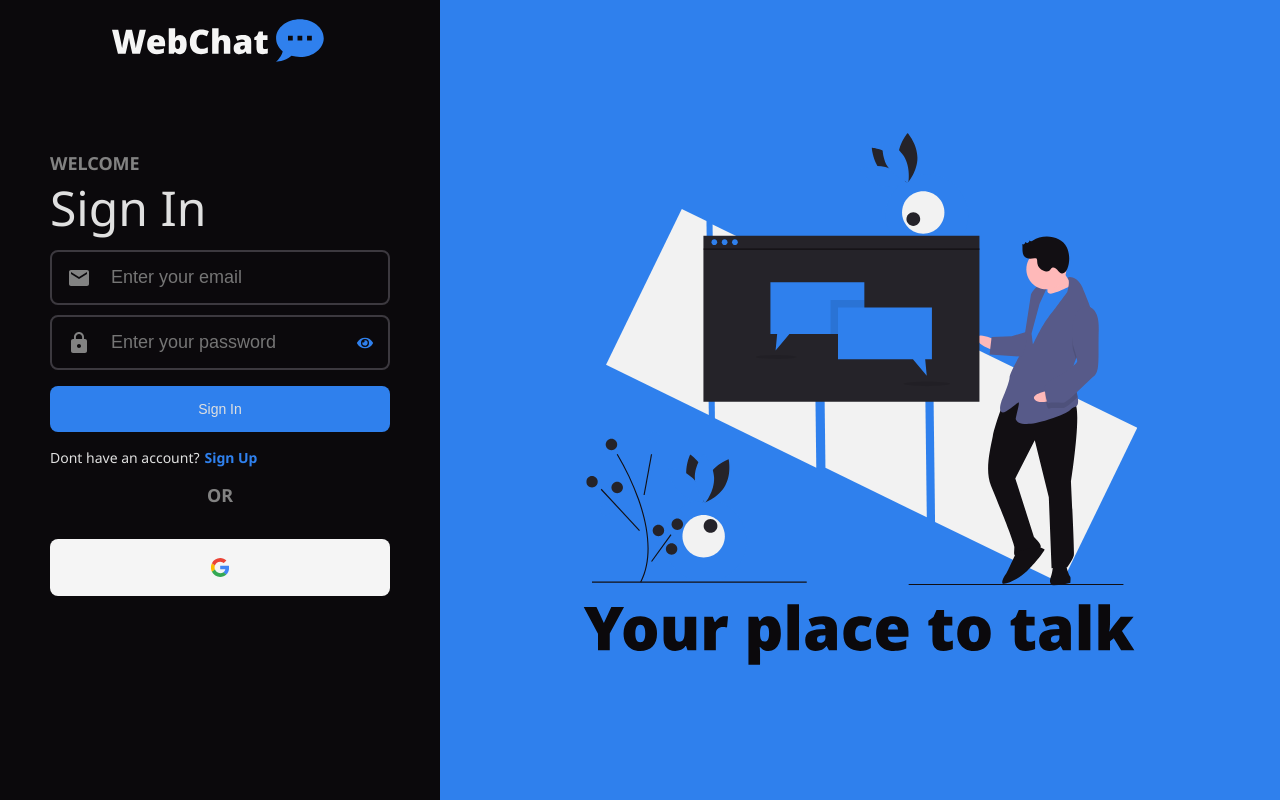
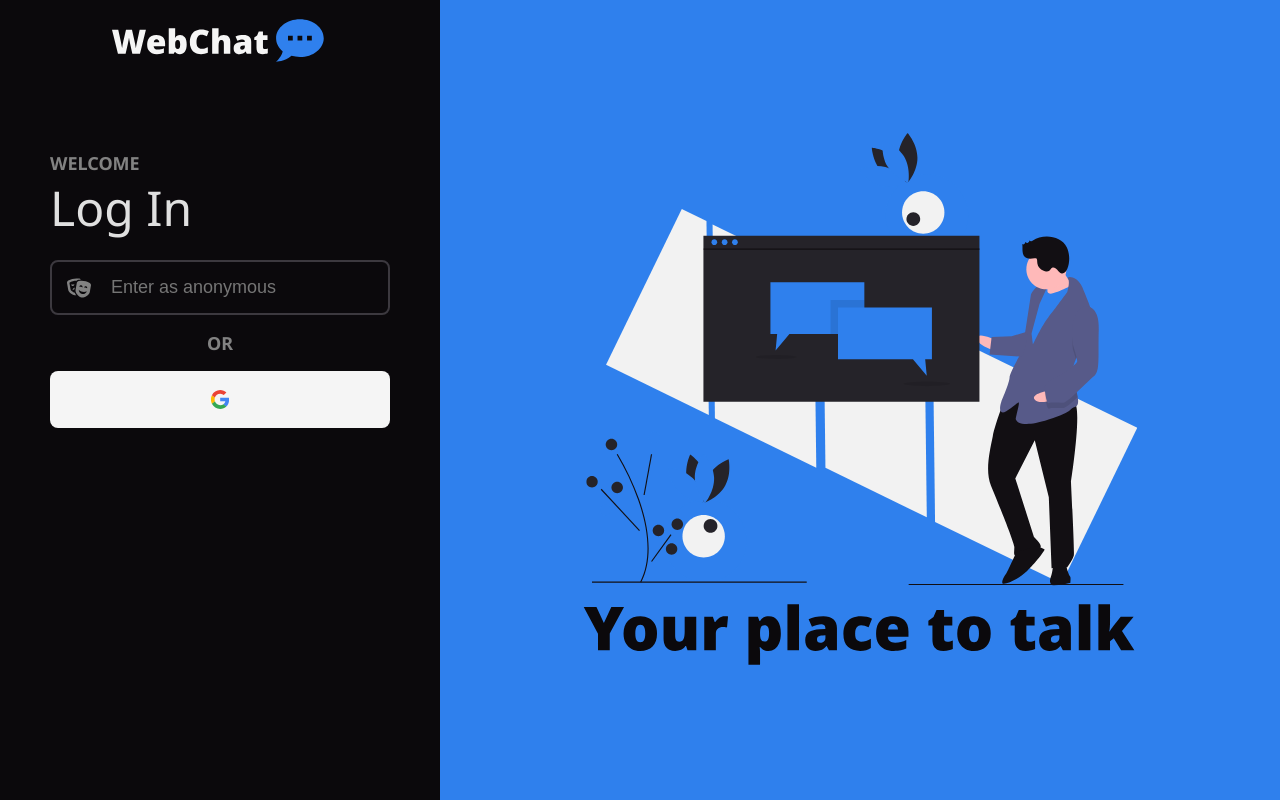
Before and after one commit to justinraydev/react-chat, a React (Create React App) app: page / in a window 1280 px wide. Built offline with nearby package versions, Linux system fonts and the light colour scheme.

Commit message:
feat(signin): removed email and password inputs, now you can login as anonymous or with google

```diff
--- a/src/components/Button/styles.ts
+++ b/src/components/Button/styles.ts
@@ -10,7 +10,6 @@ export const Container = styled.button<ButtonProps>`
   color: ${({ theme }) => theme.colors.buttonText};
   font-size: 18px;
   cursor: pointer;
-  margin: 16px 0;
   display: flex;
   align-items: center;
   justify-content: center;
--- a/src/components/Form/styles.ts
+++ b/src/components/Form/styles.ts
@@ -8,6 +8,7 @@ export const Container = styled.form`
   margin-top: 70px;
 
   header {
+    margin-bottom: 20px;
     h1 {
       font-size: 18px;
       color: ${({ theme }) => theme.colors.secondary};
--- a/src/components/Input/styles.ts
+++ b/src/components/Input/styles.ts
@@ -9,7 +9,6 @@ export const Container = styled.div<InputStyles>`
   display: flex;
   align-items: center;
   justify-content: center;
-  margin-top: 10px;
   transition: all 0.4s ease;
 
   svg {
--- a/src/pages/SignIn/index.tsx
+++ b/src/pages/SignIn/index.tsx
@@ -1,7 +1,5 @@
 import React from 'react';
-import { MdEmail, MdLock } from 'react-icons/md';
-
-import { theme } from '../../utils/theme.json';
+import { FaTheaterMasks } from 'react-icons/fa';
 
 import illustration from '../../assets/illustration.svg';
 import logo from '../../assets/logo.svg';
@@ -18,23 +16,13 @@ const SignIn: React.FC = () => {
     <SignInContainer>
       <main>
         <img src={logo} alt="WebChat" loading="lazy" />
-        <Form title="Sign In" subTitle="WELCOME">
-          <Input icon={MdEmail} placeholder="Enter your email" type="email" />
+        <Form title="Log In" subTitle="WELCOME">
           <Input
-            icon={MdLock}
-            isPassword
-            type="password"
-            placeholder="Enter your password"
+            icon={FaTheaterMasks}
+            type="text"
+            placeholder="Enter as anonymous"
+            maxLength={20}
           />
-          <Button
-            type="button"
-            title="Sign In"
-            backgroundColor={theme.colors.buttonColor}
-          />
-          <p>
-            Dont have an account?
-            <a href="https://github.com/guivictorr">Sign Up</a>
-          </p>
           <h2>OR</h2>
           <Button
             title="Log in with Google"
```
